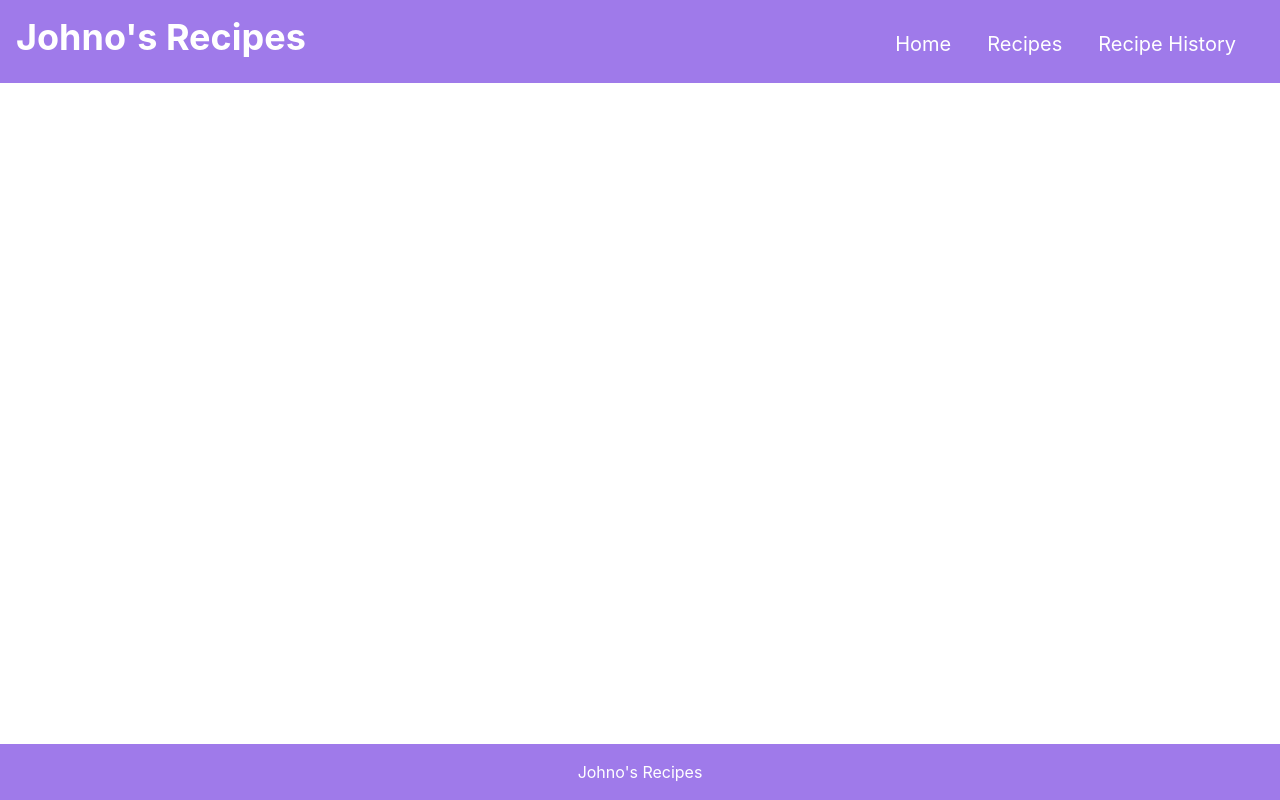
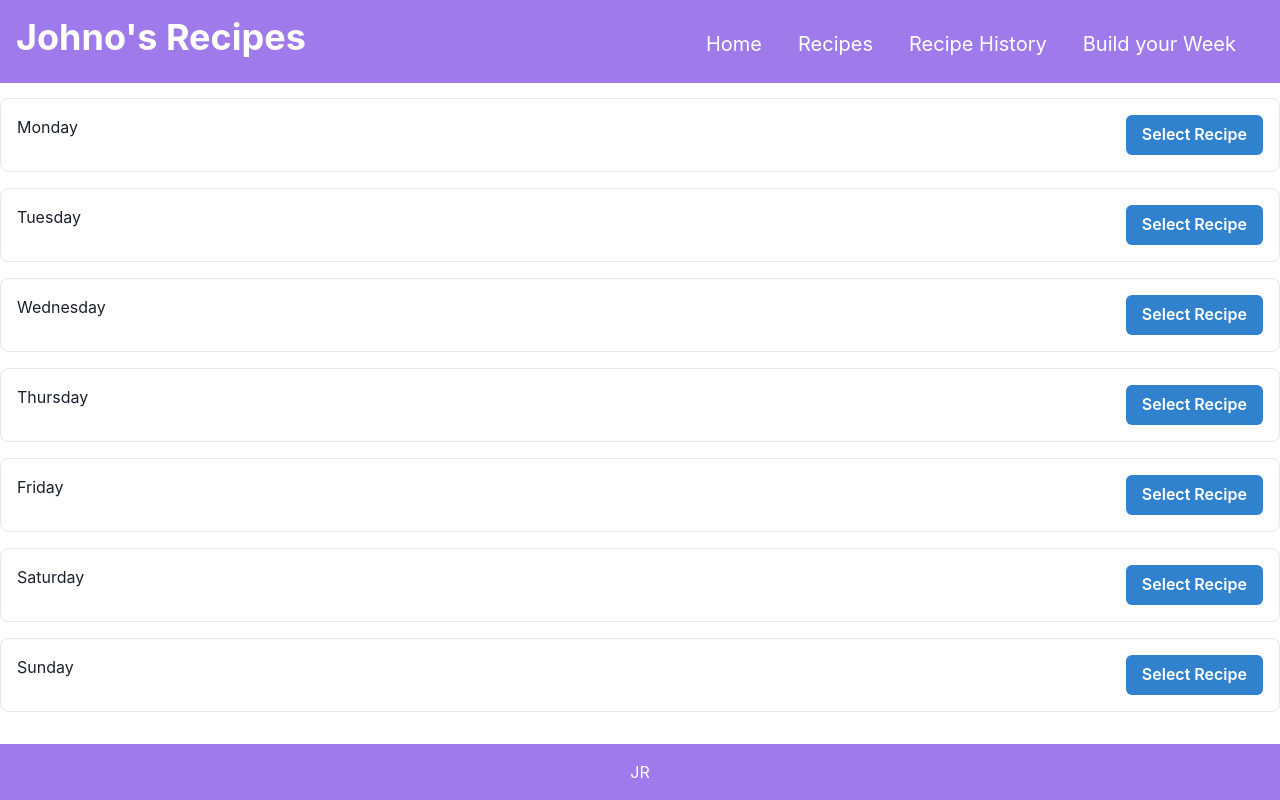
Before and after one commit to roberly2120/brothers-groceries, a React (Create React App) app: page /recipe-select in a window 1280 px wide. Built offline with nearby package versions, Linux system fonts and the light colour scheme; no server answers.

Commit message:
skeleton of week selection finished

```diff
--- a/src/App.js
+++ b/src/App.js
@@ -4,6 +4,7 @@ import NewRecipeForm from './Components/Forms/NewRecipeForm';
 import Home from './Components/Home';
 import Header from './Components/Header';
 import Footer from './Components/Footer';
+import WeekofRecipesSelection from './Components/WeekofRecipesSelection';
 import RecipeList from './Components/RecipeList';
 import ViewRecipe from './Components/ViewRecipe';
 import { Route, Routes } from 'react-router-dom';
@@ -18,6 +19,7 @@ function App() {
           <Route path="/new-recipe" element={<NewRecipeForm />} />
           <Route path="/recipes" element={<RecipeList />} />
           <Route path="/recipes/:id" element={<ViewRecipe />} />
+          <Route path="/recipe-select" element={<WeekofRecipesSelection />} />
         </Routes>
       </Box>
       <Footer />
--- a/src/Components/Footer.js
+++ b/src/Components/Footer.js
@@ -1,12 +1,12 @@
 import React from 'react';
-import { Box, Text, VStack, Link } from '@chakra-ui/react';
+import { Box, Text, VStack } from '@chakra-ui/react';
 
 
 export default function Footer() {
     return (
       <Box bg="purple.400" w="100%" p={4} color="white">
           <VStack justifyContent="start">
-            <Text>Johno's Recipes</Text>
+            <Text>JR</Text>
           </VStack>
       </Box>
     );
--- a/src/Components/Header.js
+++ b/src/Components/Header.js
@@ -34,6 +34,7 @@ function Header() {
                     <MenuItem onClick={() => navigate('/')} {...menuItemStyles}>Home</MenuItem>
                     <MenuItem onClick={() => navigate('/recipes')} {...menuItemStyles}>Recipes</MenuItem>
                     <MenuItem onClick={() => navigate('/history')} {...menuItemStyles}>Recipe History</MenuItem>
+                    <MenuItem onClick={() => navigate('/recipe-select')} {...menuItemStyles}>Build your Week</MenuItem>
                 </Stack>
             </MenuList>
         </Menu>
@@ -50,13 +51,16 @@ function Header() {
             <Link href="/history" mr={5} fontSize="xl" p={2} borderRadius="md" _hover={{ textDecoration: 'none', boxShadow: '0 0 0 1px white' }}>
                 Recipe History
             </Link>
+            <Link href="/recipe-select" mr={5} fontSize="xl" p={2} borderRadius="md" _hover={{ textDecoration: 'none', boxShadow: '0 0 0 1px white' }}>
+                Build your Week
+            </Link>
         </Box>
     );
 
     return (
         <Box bg="purple.400" w="100%" p={4} color="white">
             <Flex justify="space-between">
-                <Heading style={{ cursor: 'default' }}>
+                <Heading style={{ cursor: 'default' }} onClick={() => navigate('/')}>
                     Johno's Recipes
                 </Heading>
                 {isLargerThan700 ? links : menu}
--- /dev/null
+++ b/src/Components/WeekofRecipesSelection.js
@@ -0,0 +1,23 @@
+import React from 'react';
+import { Flex, Box, Text, Button} from '@chakra-ui/react';
+
+export default function WeekofRecipesSelection() {
+    const days = ['Monday', 'Tuesday', 'Wednesday', 'Thursday', 'Friday', 'Saturday', 'Sunday'];
+
+    return (
+        <>
+            <Flex direction="column" align="center" mt="15px" w="full">
+                {days.map((day, index) => {
+                    return (
+                        <Box w="full" p={4} borderWidth="1px" borderRadius="lg" overflow="hidden" mb={4} key={index}>
+                            <Flex justify="space-between" w="full">
+                                <Text>{day}</Text>
+                                <Button colorScheme="blue">Select Recipe</Button>
+                            </Flex>
+                        </Box>
+                    )
+                })}
+            </Flex>
+        </>
+    )
+}
```
Also changed, not shown: 1 other file (tests, documents, lock files or other folders).
